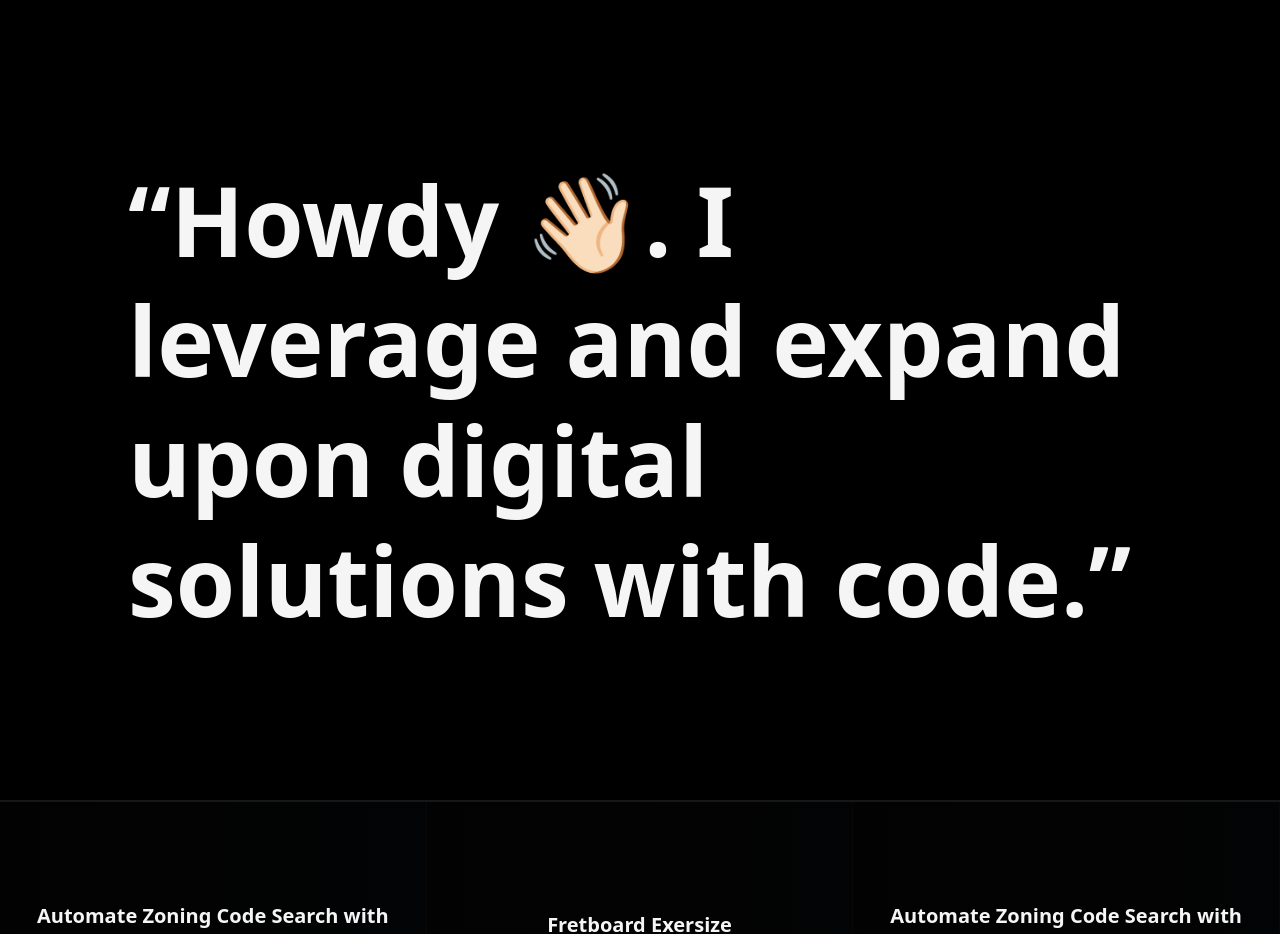
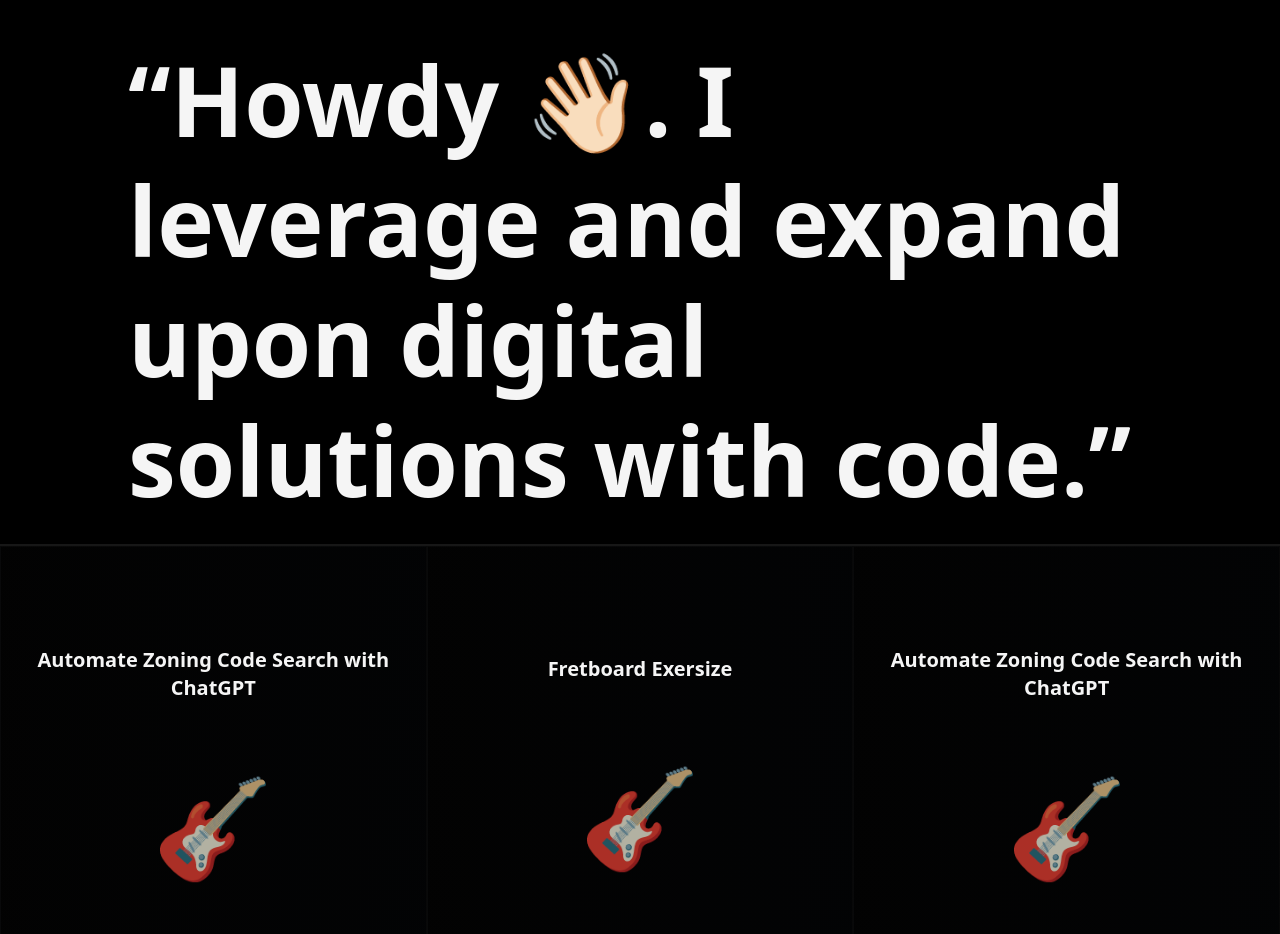
Before and after one commit to rylandcrouse/portfolio, a Next.js app: page / in a window 1280 px wide. Shown: the top 934 px of the page. Built offline with nearby package versions, Linux system fonts and the light colour scheme.

Commit message:
hero text margin and work sample styles

```diff
--- a/screens/home/sections/HeroSection.tsx
+++ b/screens/home/sections/HeroSection.tsx
@@ -4,9 +4,9 @@ type Props = {}
 
 const HeroSection = (props: Props) => {
   return (
-    <div className="sm:h-screen min-h-[50vh] w-full flex sm:pt-0  pt-4 2xl:px-72 2xl:justify-start px-th justify-center font-bold">
+    <div className="min-h-[50vh] w-full flex pt-4 2xl:px-72 2xl:justify-start px-th justify-center font-bold">
       <h1 className="self-center justify-self-center font-semibold !leading-tight
-      xl:text-8xl sm:text-[4vmax] text-3xl">
+      xl:text-8xl sm:text-[4vmax] text-3xl lg:my-6">
         “Howdy <span className="blog-title-emoji">👋🏻</span>. I leverage and expand upon digital solutions with code.”
       </h1>
      </div>
--- a/screens/home/sections/components/Sample.tsx
+++ b/screens/home/sections/components/Sample.tsx
@@ -15,7 +15,7 @@ const Sample = ({title, emoji, repoURL}: Props) => {
         <div onMouseEnter={() => setHovered(true)} onMouseLeave={() => setHovered(false)}
         className="
         flex flex-col justify-evenly items-center px-6 p-6
-        sm:w-1/3 w-full h-full sm:aspect-square aspect-[9/2] sm:border-neutral-900/30 border-neutral-900/50 border-r
+        sm:w-1/3 w-full h-full sm:aspect-square aspect-[9/2] sm:border-neutral-900/30 border-neutral-900/40 sm:border-r border
         hover:cursor-pointer sm:hover:bg-slate-900/60 md:hover:scale-[101%] hover:ease-out duration-300
         font-normal bg-gradient-to-r from-neutral-900/10 to-slate-700/5">
             <h2 className="text-center font-black">{title}</h2>
```
